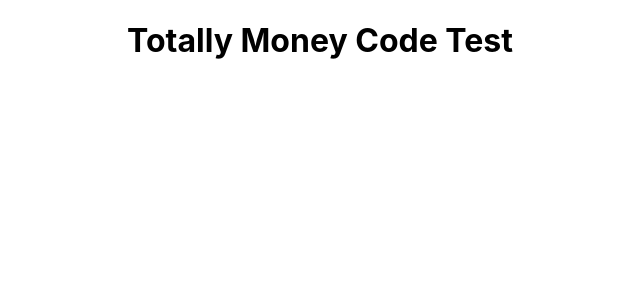
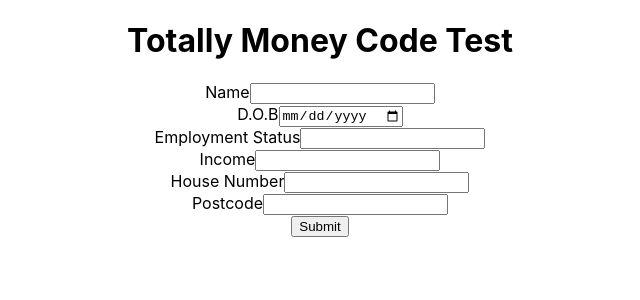
Before and after one commit to maxcramer/totalllymoneyct, a React (Create React App) app: page / in a window 1280 px wide. Shown: the top 300 px of the page, without its empty margins (320-960 px from the left). Built offline with nearby package versions, Linux system fonts and the light colour scheme.

Commit message:
setting up form basic html

```diff
--- a/src/App.js
+++ b/src/App.js
@@ -5,6 +5,33 @@ function App() {
     <div className="App">
       <body>
         <h1>Totally Money Code Test</h1>
+        <form action="">
+          <div>
+            <label>Name</label>
+            <input type="text" />
+          </div>
+          <div>
+            <label>D.O.B</label>
+            <input type="date" />
+          </div>
+          <div>
+            <label>Employment Status</label>
+            <input type="text" />
+          </div>
+          <div>
+            <label>Income</label>
+            <input type="number" />
+          </div>
+          <div>
+            <label>House Number</label>
+            <input type="number" />
+          </div>
+          <div>
+            <label>Postcode</label>
+            <input type="text" />
+          </div>
+          <button type="submit">Submit</button>
+        </form>
       </body>
     </div>
   );
```
